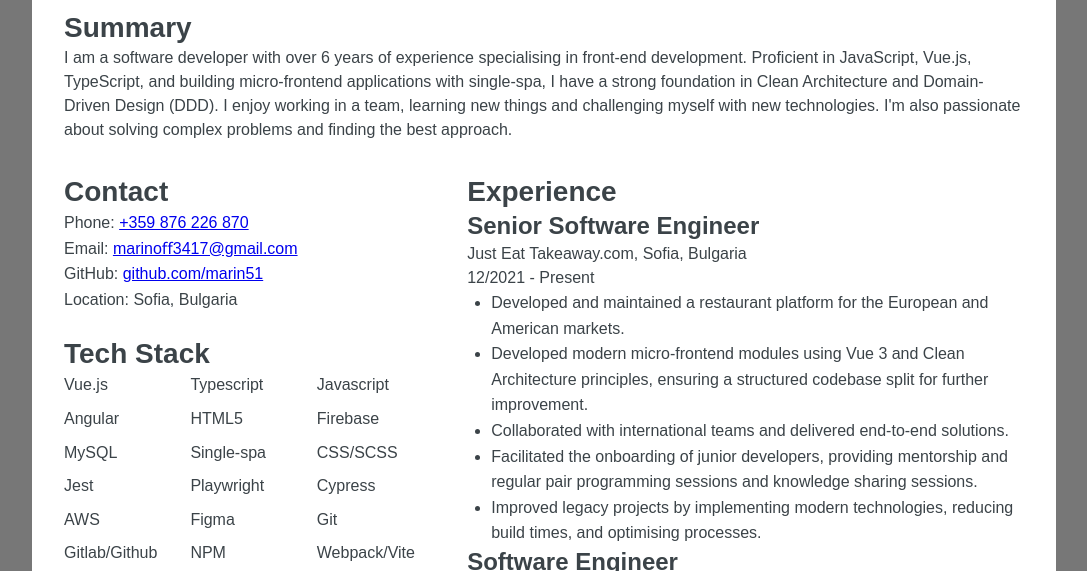
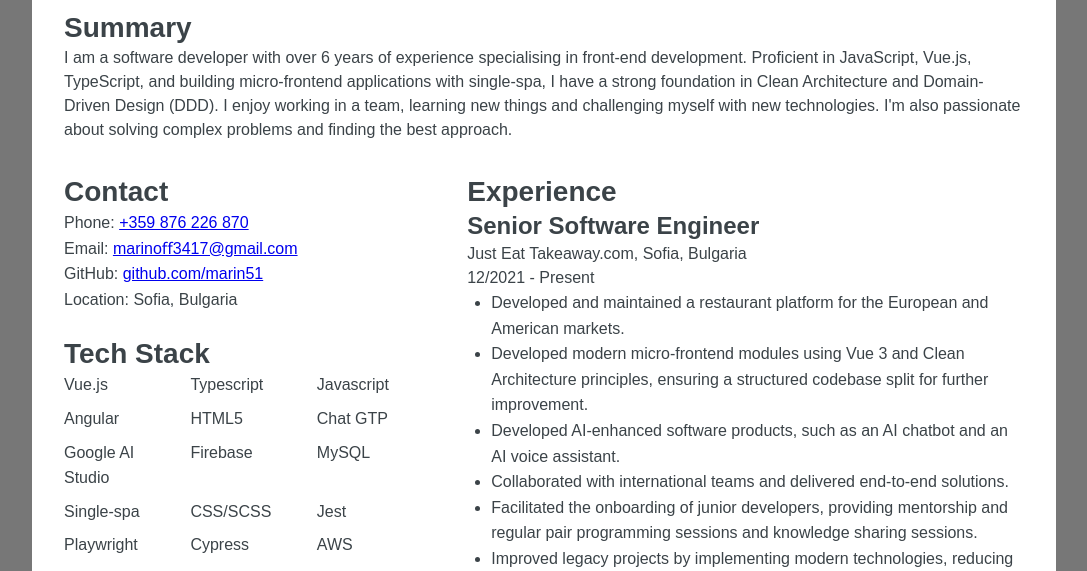
Before and after one commit to marin51/my-resume, a plain HTML site: page index.html in a window 1280 px wide. Shown: the part 204-775 px from the top of the page, without its empty margins (96-1183 px from the left). Drawn offline with Linux system fonts and the light colour scheme.

Commit message:
Add new skill

```diff
--- a/index.html
+++ b/index.html
@@ -255,6 +255,8 @@
               <li>Javascript</li>
               <li>Angular</li>
               <li>HTML5</li>
+              <li>Chat GTP</li>
+              <li>Google AI Studio</li>
               <li>Firebase</li>
               <li>MySQL</li>
               <li>Single-spa</li>
@@ -318,6 +320,10 @@
                   for further improvement.
                 </li>
                 <li>
+                  Developed AI-enhanced software products, such as an AI chatbot
+                  and an AI voice assistant.
+                </li>
+                <li>
                   Collaborated with international teams and delivered end-to-end
                   solutions.
                 </li>
```
Also changed, not shown: 1 other file.
